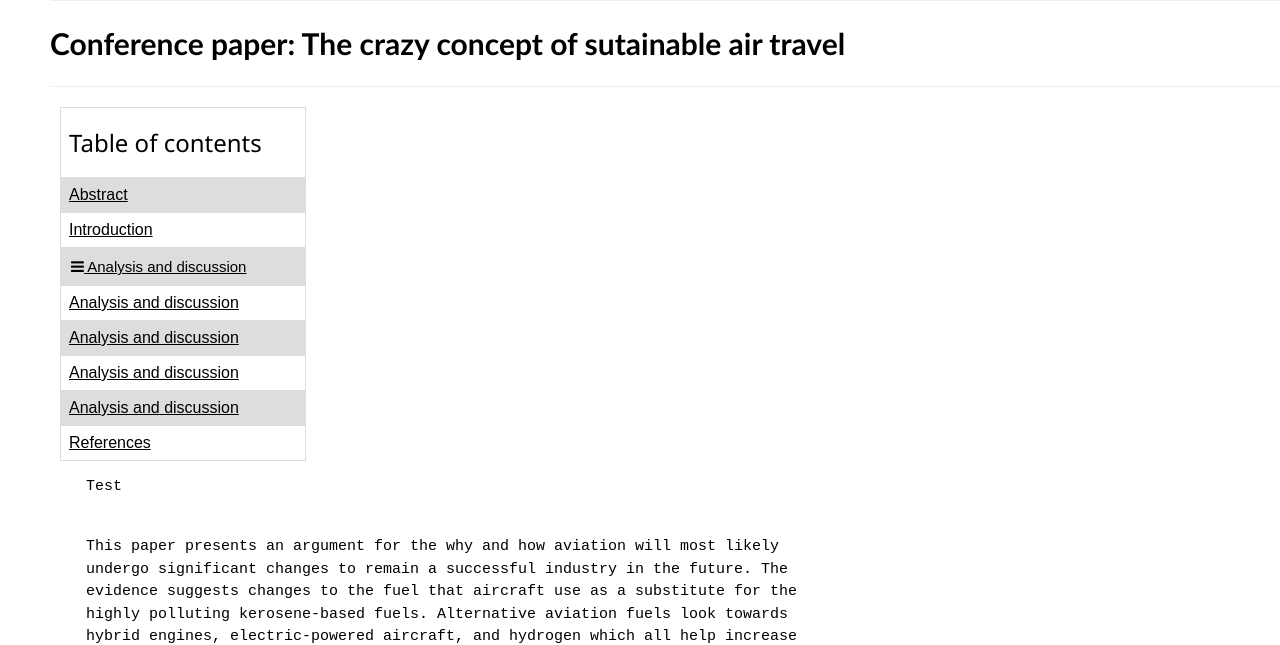
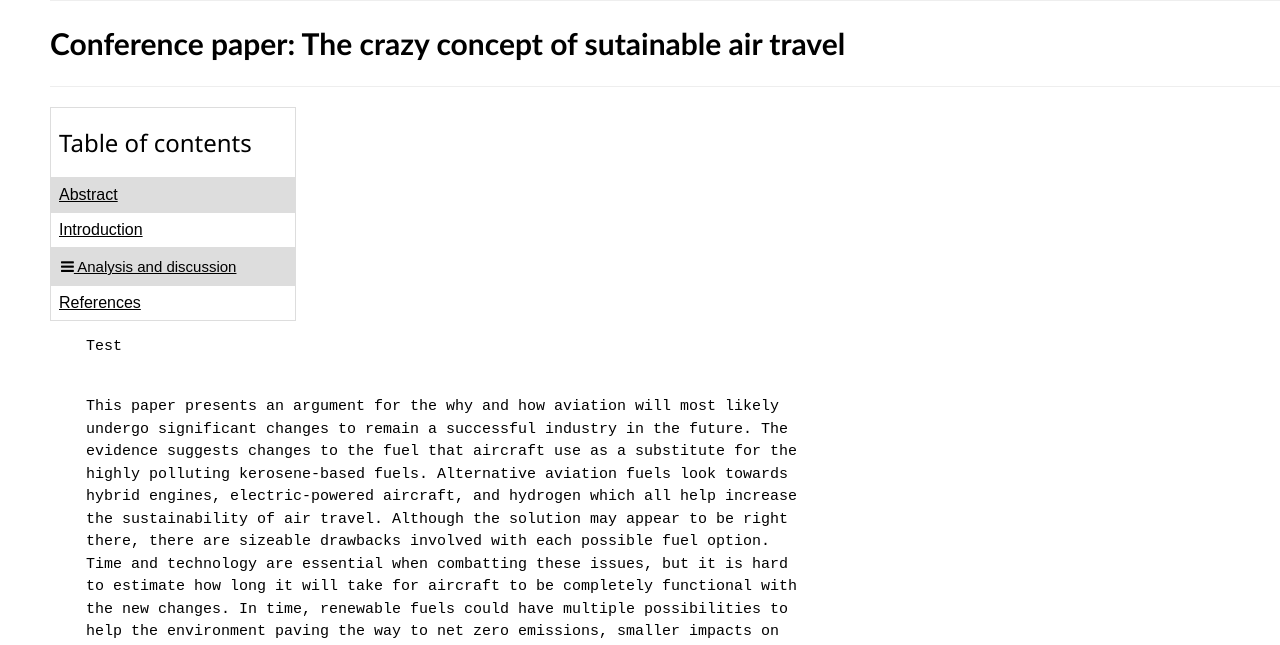
Before and after one commit to fepsfy6809939/FY6809939, a plain HTML site: page index.html in a window 1280 px wide. Shown: the part 439-1084 px from the top of the page. Drawn offline with nearby package versions, Linux system fonts and the light colour scheme.

Commit message:
Update index.html

```diff
--- a/index.html
+++ b/index.html
@@ -46,15 +46,15 @@ p.ex1 {
 
   <body style="margin-left:50px;">
 
-    <table style="margin-left:10px;">
+    <table>
 
     <tr>
       <th><h3>Table of contents</h3></th>
     </tr>
-    <tr>
+    <tr style="margin-left:10px;">
       <td><a href="#Abstract">Abstract</td>
     </tr>
-    <tr>
+    <tr style="margin-left:10px;">
       <td><a href="#Introduction">Introduction</td>
     </tr>
     <tr>
@@ -84,12 +84,13 @@ p.ex1 {
   background-color: #dddddd;
 }
 </style>
-</head>
-<body>
 
 <button type="button" class="collapsable"><i class="fa fa-bars"></i> Analysis and discussion </button>
 <div class="content">
    <br><a href="#Electric and hybrid engines">Electric and hybrid engines</br>
+   <br><a href="#Hydrogen">Hydrogen</br>
+   <br><a href="#What the future presents?">What the future presents</br>
+   <br><a href="#Conclusion">Conclusion</br>
 </div>
 
 <script>
@@ -109,22 +110,9 @@ for (i = 0; i < coll.length; i++) {
 }
 </script>
 
-
       </td>
     </tr>
-    <tr>
-      <td><a href="#Electric and hybrid engines">Analysis and discussion</td>
-    </tr>
-    <tr>
-      <td><a href="#Hydrogen">Analysis and discussion</td>
-    </tr>
-    <tr>
-      <td><a href="#What the future presents?">Analysis and discussion</td>
-    </tr>
-    <tr>
-      <td><a href="#Conclusion">Analysis and discussion</td>
-    </tr>
-    <tr>
+    <tr style="margin-left:10px;">
       <td><a href="#References">References</td>
     </tr>
     </table>
```
